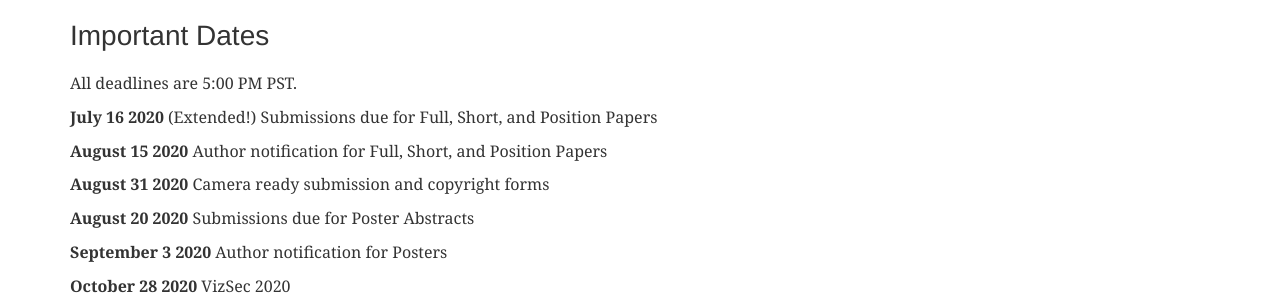
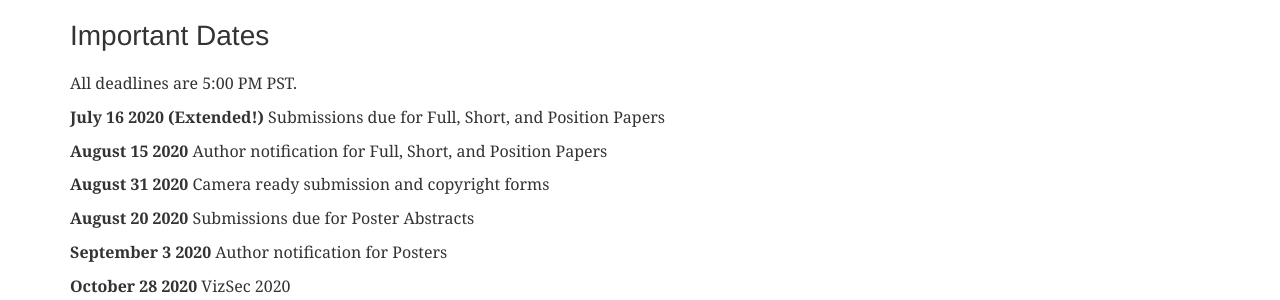
Before and after one commit to vizsec/vizsec.github.io, a Jekyll site: the page built from vizsec2020/index.html, in a window 1280 px wide and 900 px high, scrolled down 3141 px. Shown: the part 154-454 px from the top of the window. Built offline with Jekyll 4.4.1, drawn with Linux system fonts in a browser that asks for light colours; nearby versions of some CDN libraries; some of the changed lines change nothing that is shown.

Commit message:
new deadline

```diff
--- a/vizsec2020/index.html
+++ b/vizsec2020/index.html
@@ -197,7 +197,7 @@
     <h3>Important Dates</h3>
 
     <p>All deadlines are 5:00 PM PST.</p>
-    <p><strong>July 16 2020</strong> (Extended!) Submissions due for Full, Short, and Position Papers</p>
+    <p><strong>July 16 2020 (Extended!)</strong> Submissions due for Full, Short, and Position Papers</p>
     <p><strong>August 15 2020</strong> Author notification for Full, Short, and Position Papers</p>
     <p><strong>August 31 2020</strong> Camera ready submission and copyright forms</p>
     <p><strong>August 20 2020</strong> Submissions due for Poster Abstracts</p>
```
